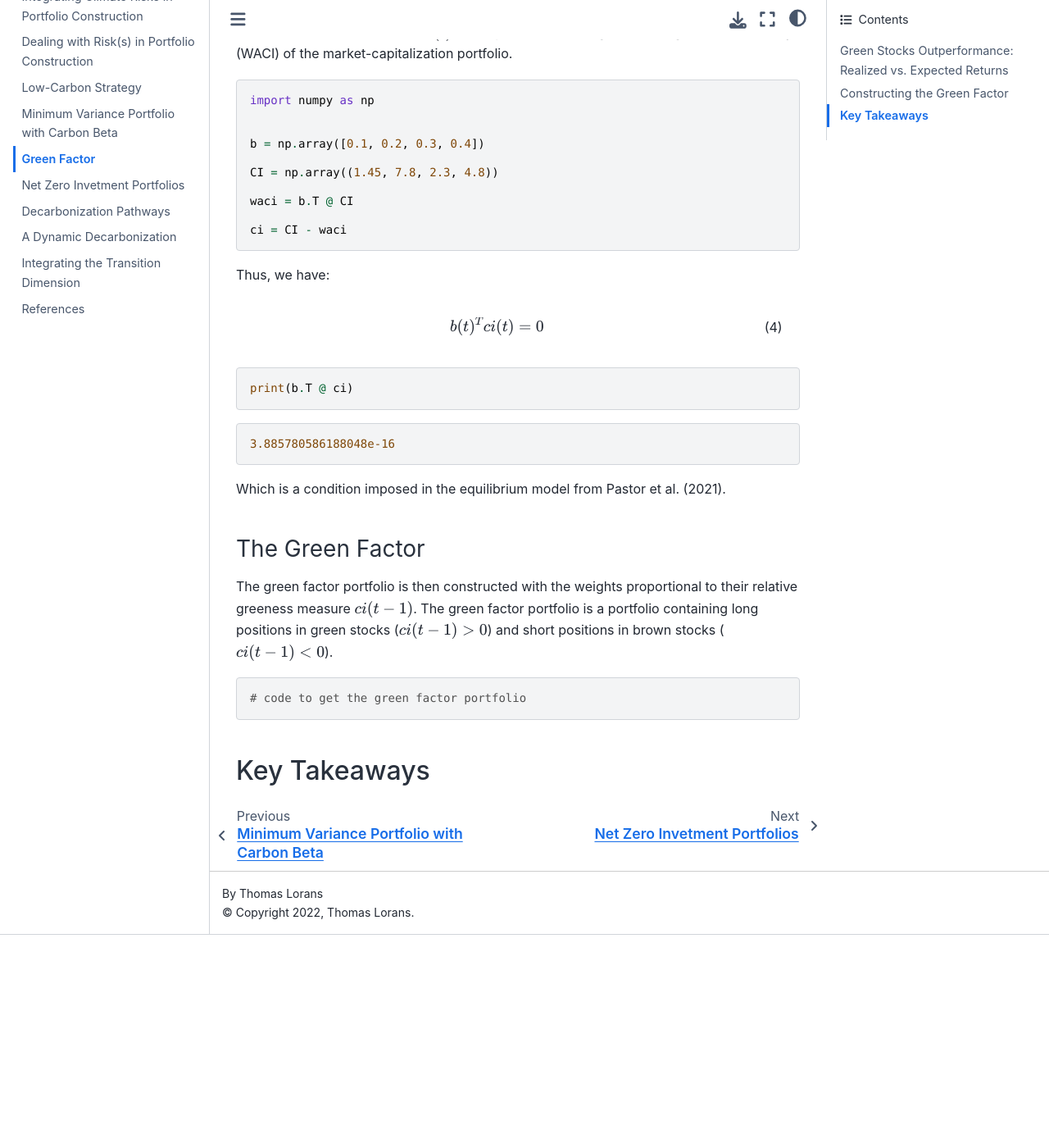
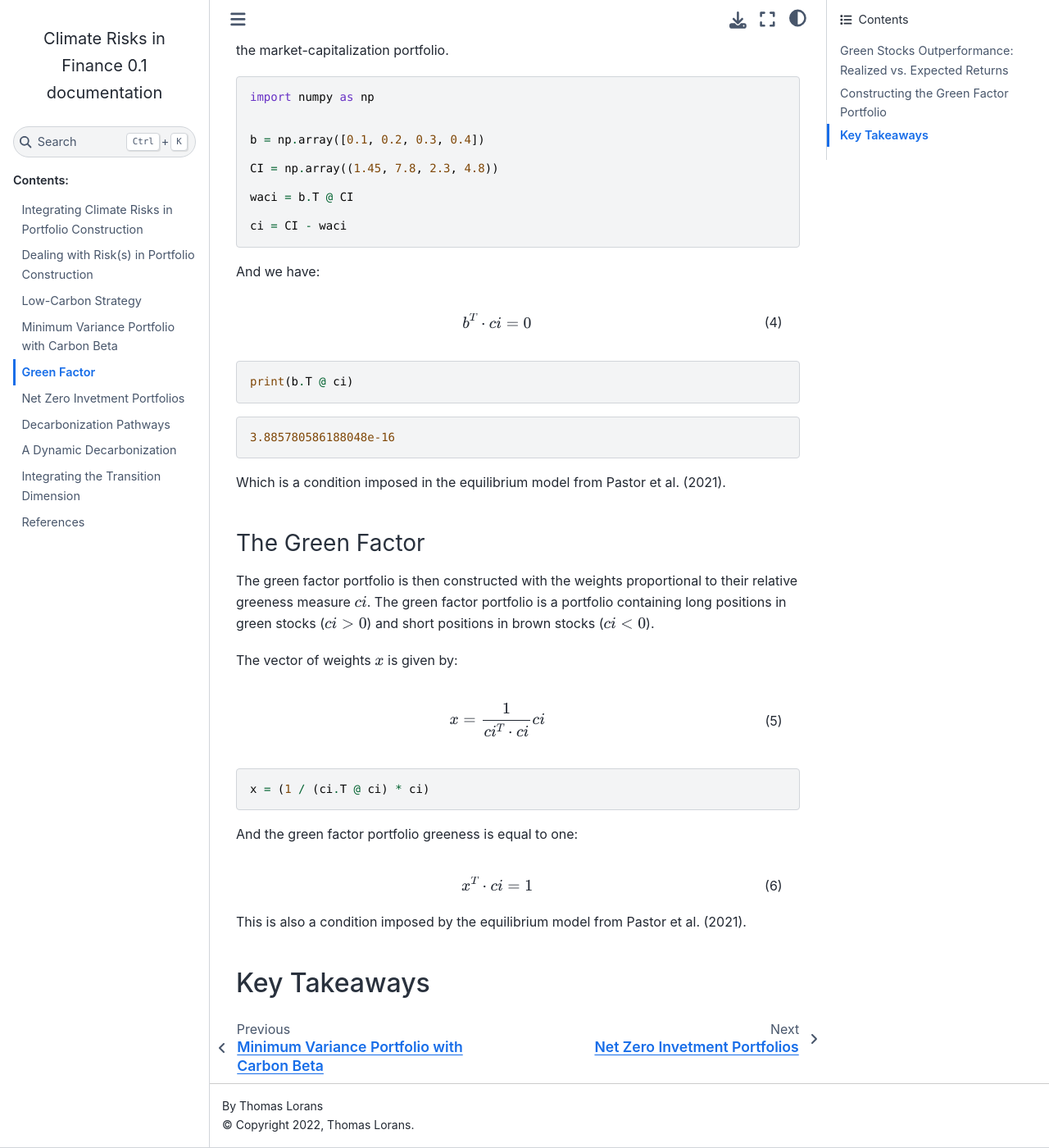
Before and after one commit to tlorans/ClimateRisks, a Sphinx documentation site: the page built from docs/source/greenfactor.md, in a window 1280 px wide and 1400 px high, scrolled down 3298 px. Shown: the whole window at 82% size. Built offline with Sphinx 7.4.7 and the Sphinx Book theme 1.1.4, drawn with Linux system fonts in a browser that asks for light colours; cross-references to code outside the pages are shown as plain code; before the commit the page ends 4438 px from its top, so only the background shows below that; some of the changed text lies outside the part shown.

Commit message:
ok for the green factor portfolio

````diff
--- a/docs/source/greenfactor.md
+++ b/docs/source/greenfactor.md
@@ -75,7 +75,7 @@ Once the regression is performed, we can then build the counterfactual by adding
 
 The counterfactual, with $\Delta C(t) = 0$ is close to zero. In fact, it turns to be negative in Pastor et al. (2022) when including other proxies for attention shift.
 
-### Constructing the Green Factor
+### Constructing the Green Factor Portfolio
 
 The green factor was theoretically defined in a two-factors models by Pastor et al. (2021). The authors show that, along with the market factor, the green factor prices assets in equilibrium.
 
@@ -88,10 +88,10 @@ Pastor et al. (2022) use MSCI Environmental scores to measure stocks' greeness.
 We measure the relative greeness of each stock compared to the market portfolio, such as:
 
 \begin{equation}
-ci_i(t) = CI_i(t) - \bar{CI(t)}
+ci_i = CI_i - \bar{CI}
 \end{equation}
 
-Where $\bar{CI(t)} = b(t)^TCI(t)$ with $b$ the vector of market-capitalization weights and $CI$ the vector of carbon intensities. $\bar{CI(t)}$ corresponds to the weighted-average carbon intensity (WACI) of the market-capitalization portfolio.
+Where $\bar{CI} = b^T \cdot CI$ with $b$ the vector of market-capitalization weights and $CI$ the vector of carbon intensities. $\bar{CI}$ corresponds to the weighted-average carbon intensity (WACI) of the market-capitalization portfolio.
 
 ```Python
 import numpy as np
@@ -106,10 +106,10 @@ waci = b.T @ CI
 ci = CI - waci
 ```
 
-Thus, we have:
+And we have:
 
 \begin{equation}
-b(t)^Tci(t) = 0
+b^T \cdot ci= 0
 \end{equation}
 
 ```Python
@@ -123,11 +123,24 @@ Which is a condition imposed in the equilibrium model from Pastor et al. (2021).
 
 #### The Green Factor
 
-The green factor portfolio is then constructed with the weights proportional to their relative greeness measure $ci(t-1)$. The green factor portfolio is a portfolio containing long positions in green stocks ($ci(t-1)>0$) and short positions in brown stocks ($ci(t-1)<0$).
+The green factor portfolio is then constructed with the weights proportional to their relative greeness measure $ci$. The green factor portfolio is a portfolio containing long positions in green stocks ($ci>0$) and short positions in brown stocks ($ci<0$).
+
+The vector of weights $x$ is given by:
+
+\begin{equation}
+x = \frac{1}{ci^T \cdot ci} ci
+\end{equation}
 
 ```Python
-# code to get the green factor portfolio
+x = (1 / (ci.T @ ci) * ci)
 ```
 
+And the green factor portfolio greeness is equal to one:
+
+\begin{equation}
+x^T \cdot ci = 1
+\end{equation}
+
+This is also a condition imposed by the equilibrium model from Pastor et al. (2021).
 
 ### Key Takeaways
````
Also changed, not shown: 8 other files.
